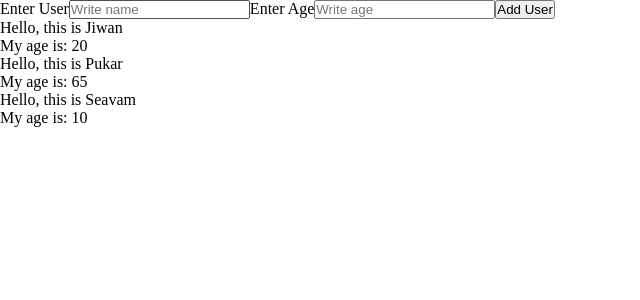
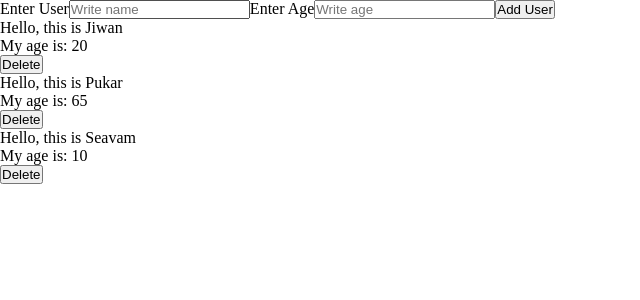
Before and after one commit to JiwanChaudhary/username-and-age-validation, a React (Create React App) app: page / in a window 1280 px wide. Shown: the top 300 px of the page, without its empty margins (0-640 px from the left). Built offline with nearby package versions, Linux system fonts and the light colour scheme.

Commit message:
user age delete added

```diff
--- a/src/App.js
+++ b/src/App.js
@@ -13,10 +13,18 @@ function App() {
     setUsername([...username, user]);
   }
 
+  function handleDelete(id) {
+    setUsername(
+      username.filter((user) => {
+        return user.id !== id;
+      })
+    );
+  }
+
   return (
     <>
       <AddUser addUserAge={handleUserAge} />
-      <UserAgeList userAgeL={username} />
+      <UserAgeList userAgeL={username} deleteUser={handleDelete} />
     </>
   );
 }
--- a/src/components/UserAgeList.jsx
+++ b/src/components/UserAgeList.jsx
@@ -1,6 +1,6 @@
 import React from "react";
 
-const UserAgeList = ({ userAgeL }) => {
+const UserAgeList = ({ userAgeL, deleteUser }) => {
   return (
     <div>
       {userAgeL.map((user) => {
@@ -8,6 +8,7 @@ const UserAgeList = ({ userAgeL }) => {
           <div key={user.id}>
             <p>Hello, this is {user.user}</p>
             <p>My age is: {user.age}</p>
+            <button onClick={() => deleteUser(user.id)}>Delete</button>
           </div>
         );
       })}
```
